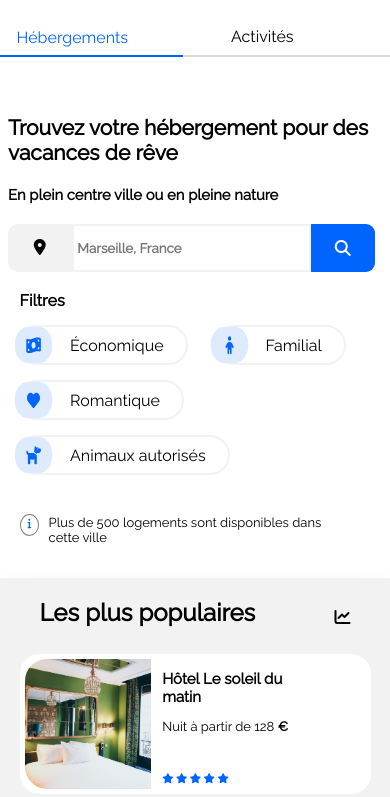
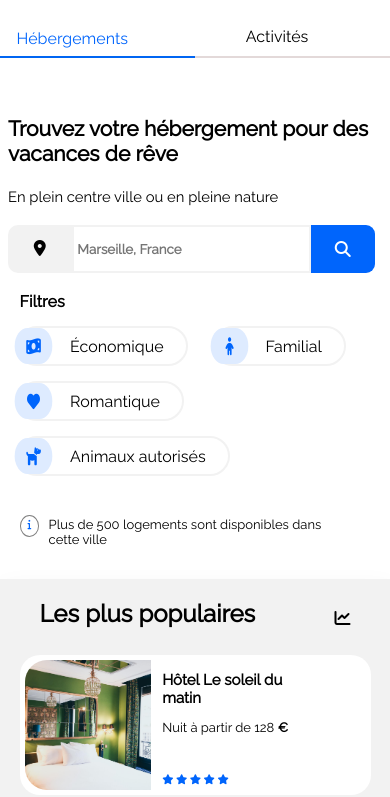
Before and after one commit to fredericGelinat/reservia2, a plain HTML site: page index.html in a window 390 px wide. Shown: the part 47-844 px from the top of the page. Drawn offline with Linux system fonts and the light colour scheme.

Commit message:
changement responsive iphone 5 et 8

```diff
--- a/style.css
+++ b/style.css
@@ -143,7 +143,7 @@ form {
   opacity: 1;
   cursor: pointer;
 }
-.survol:hover {
+a:hover {
   background-color: #0065fc;
 }
 .icone i {
@@ -493,12 +493,11 @@ form {
   #activites a {
     color: black;
     border-bottom: 2px solid #e3d9d9;
-    width: 13em;
     padding: 5% 0% 5% 26%;
   }
   .position-responsive {
     margin-top: 5%;
-    width: 10em;
+    width: 50%;
   }
   /* titres -------------------------------------*/
   .titres {
@@ -509,6 +508,7 @@ form {
   .titre-2 {
     font-size: 14.8px;
     margin-top: 2%;
+    font-weight: lighter;
   }
   .titre-3 {
     width: max-content;
```
